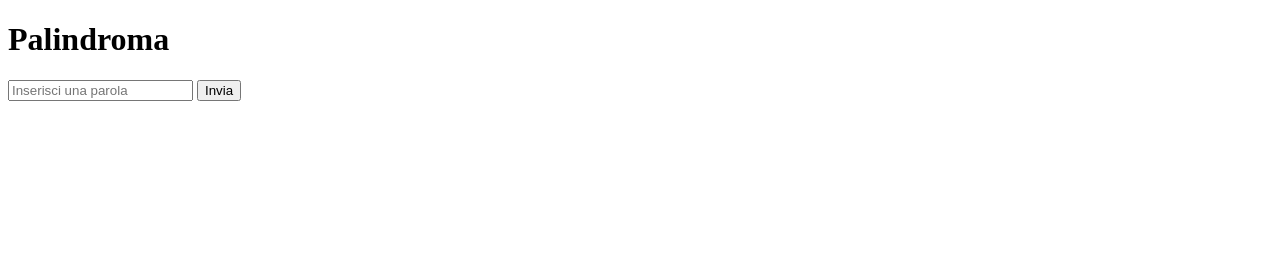
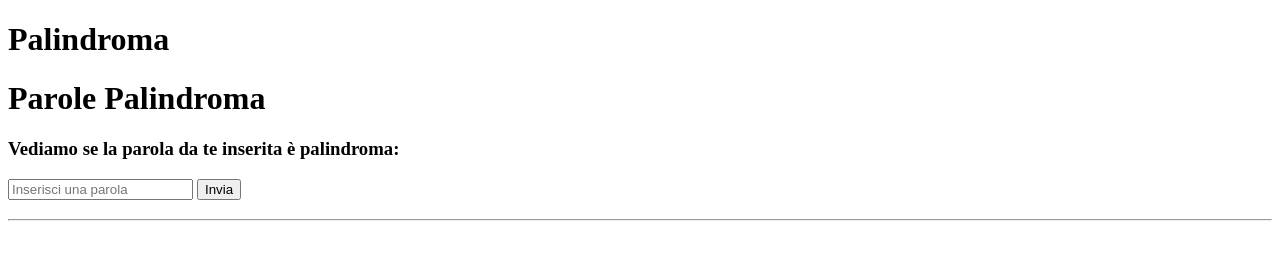
Before and after one commit to Andrea-Pomati/js-paliedispari, a plain HTML site: page index.html in a window 1280 px wide. Drawn offline with Linux system fonts and the light colour scheme.

Commit message:
feat: html input and button

```diff
--- a/index.html
+++ b/index.html
@@ -11,13 +11,16 @@
 <h1>Palindroma</h1>
 <label for="parola"></label>
 
+<h1>Parole Palindroma</h1>
 
-<input type="text" placeholder="Inserisci una parola" id="parola">
-<button id="button">Invia</button>
+    <h3>Vediamo se la parola da te inserita è palindroma:</h3>
+    <!-- <label for="parola">Inserisci una parola</label> -->
+    <input type="text" id="parola" placeholder="Inserisci una parola">
+    <button>Invia</button>
 
+    <h3 id="risultato"></h3>
 
-
-
+<hr>
 
 
 
```
